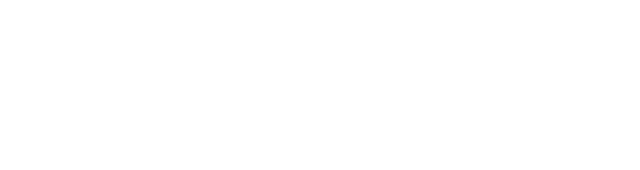
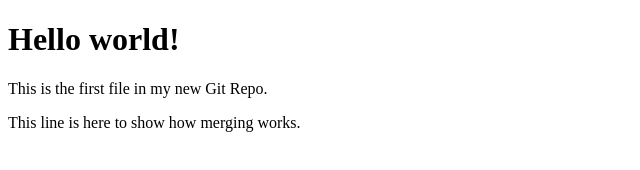
Before and after one commit to Sam2207/Test, a plain HTML site: page index.html in a window 1280 px wide. Shown: the whole page, without its empty margins (0-640 px from the left). Drawn offline with Linux system fonts and the light colour scheme.

Commit message:
some update

```diff
--- a/index.html
+++ b/index.html
@@ -8,5 +8,9 @@
 </head>
 <body>
 
+    <h1>Hello world!</h1>
+    <p>This is the first file in my new Git Repo.</p>
+    <p>This line is here to show how merging works.</p>
+
 </body>
 </html>
```
